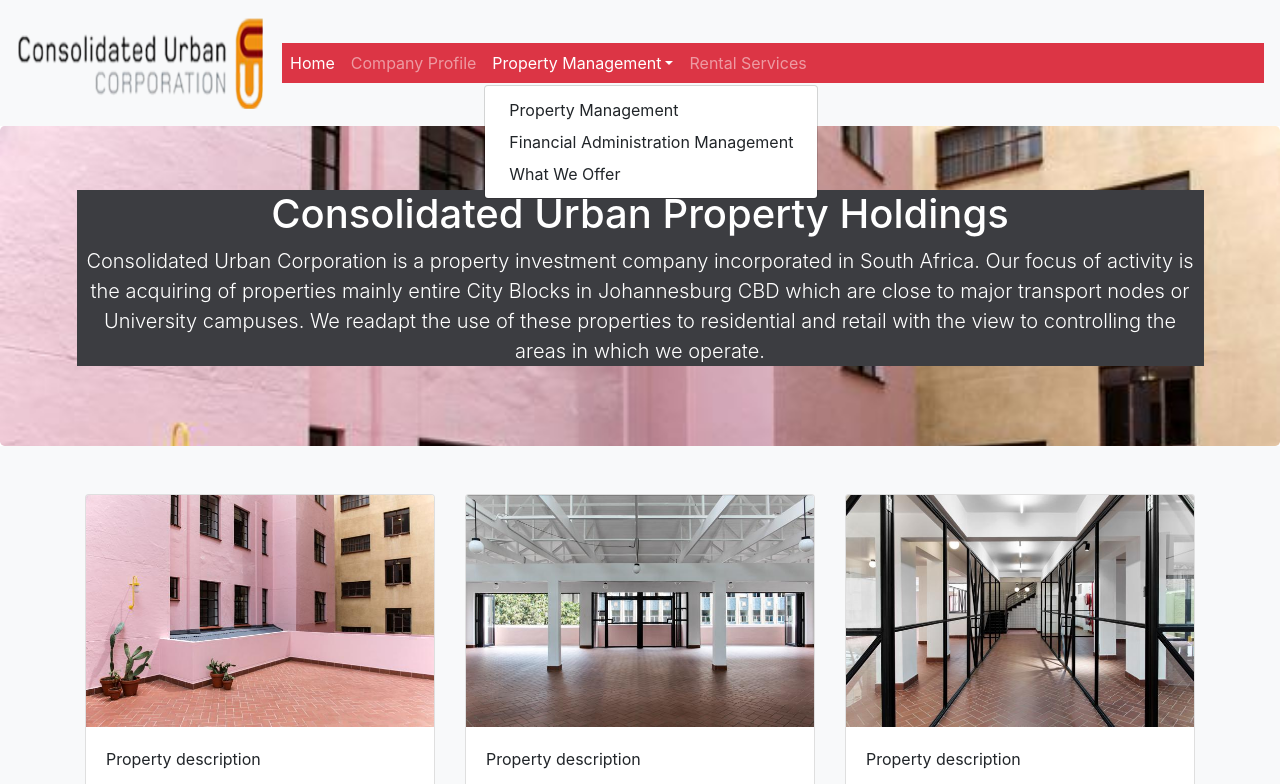
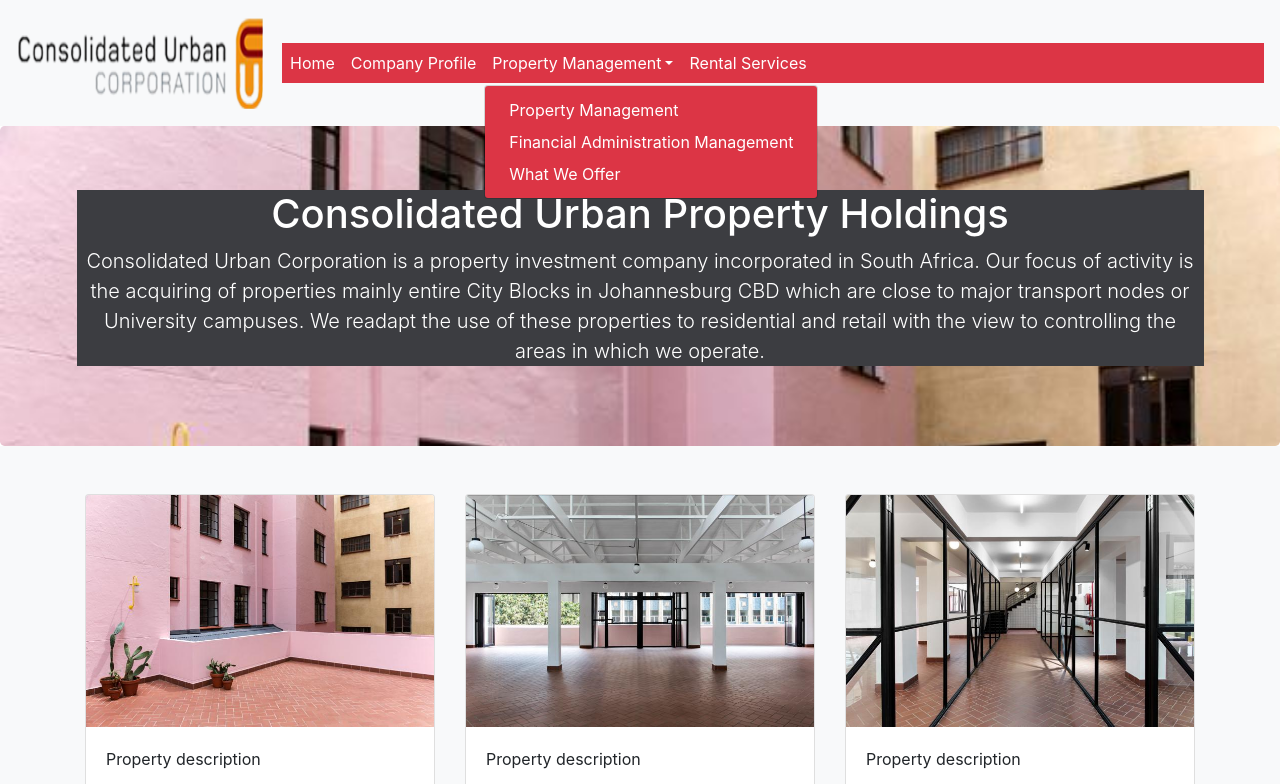
Before and after one commit to AhmedH14/conurban, a plain HTML site: page index.html in a window 1280 px wide. Both pictures are taken after a click on the link "Property Management". Shown: the top 784 px of the page. Drawn offline with nearby package versions, Linux system fonts and the light colour scheme.

Commit message:
almost final

```diff
--- a/index.html
+++ b/index.html
@@ -37,10 +37,10 @@
           </li>
           <li class="nav-item dropdown">
             <a class="nav-link dropdown-toggle" id="dropdown03" data-toggle="dropdown" aria-haspopup="true" aria-expanded="false">Property Management</a>
-            <div class="dropdown-menu" aria-labelledby="dropdown03">
-              <a class="dropdown-item" href="#">Property Management</a>
-              <a class="dropdown-item" href="#">Financial Administration Management</a>
-              <a class="dropdown-item" href="#">What We Offer</a>
+            <div class="dropdown-menu bg-danger ddw" aria-labelledby="dropdown03">
+              <a class="dropdown-item" href="http://www.conurban.co.za/index.php?option=com_content&view=article&id=87&Itemid=181">Property Management</a>
+              <a class="dropdown-item" href="http://www.conurban.co.za/index.php?option=com_content&view=article&id=92&Itemid=193">Financial Administration Management</a>
+              <a class="dropdown-item" href="http://www.conurban.co.za/index.php?option=com_content&view=article&id=93&Itemid=195">What We Offer</a>
             </div>
           </li>
           <li class="nav-item">
@@ -56,13 +56,13 @@
     <section class="jumbotron jumbotron-bgi">
       <div class="container cutextblock text-center">
         <h1 class="jumbotron-heading">Consolidated Urban Property Holdings</h1>
-        <p class="lead text-black">Consolidated Urban Corporation is a property investment company incorporated in South Africa. Our focus of activity is the acquiring of properties mainly entire City Blocks in Johannesburg CBD which are close to major transport nodes or University campuses. We readapt the use of these properties to residential and retail with the view to controlling the areas in which we operate.</p>
+        <p class="lead text-black">Consolidated Urban Corporation is a property investment company incorporated in South Africa. Our focus of activity is the acquiring of properties mainly entire City Blocks in Johannesburg CBD which are close to major transport nodes or University
+          campuses. We readapt the use of these properties to residential and retail with the view to controlling the areas in which we operate.</p>
       </div>
     </section>
 
     <div class="album py-5 bg-light">
       <div class="container">
-
         <div class="row">
           <div class="col-md-4">
             <div class="card mb-4 box-shadow">
@@ -94,7 +94,8 @@
             <div class="card mb-4 box-shadow">
               <img class="card-img-top" src="images/99Juta12.jpg" alt="Card image cap">
               <div class="card-body">
-<p class="card-text">Property description</p>                <div class="d-flex justify-content-between align-items-center">
+                <p class="card-text">Property description</p>
+                <div class="d-flex justify-content-between align-items-center">
                   <div class="btn-group">
                     <button type="button" class="btn btn-sm btn-outline-secondary">View</button>
                   </div>
@@ -102,17 +103,16 @@
               </div>
             </div>
           </div>
-
-
         </div>
       </div>
     </div>
 
     <div class="jumbotron jumbotron-bgi p-3 p-md-5 rounded bg-dark">
       <div class="col-md-2 px-0">
-        <h1 class="display-4 font-italic">About us</h1>
-        <p class="lead my-3">We are a self-funded company with no corporate debt. We do have facilities ie. either first mortgages or construction facilities on individual properties. In all of our property holdings we are the managing partner. Our major focus of activity is the acquiring of distressed properties and turning these properties into revitalized well performing accretive assets.</p>
-        <p class="lead mb-0"><a href="#" class="text-white font-weight-bold">Continue reading...</a></p>
+        <h1 class="display-4">About us</h1>
+        <p class="lead my-3">We are a self-funded company with no corporate debt. We do have facilities ie. either first mortgages or construction facilities on individual properties. In all of our property holdings we are the managing partner. Our major focus of activity
+          is the acquiring of distressed properties and turning these properties into revitalized well performing accretive assets.</p>
+        <p class="lead mb-0"><a href="http://www.conurban.co.za/index.php?option=com_content&view=article&id=59&Itemid=53" class="text-white font-weight-bold">Continue reading...</a></p>
       </div>
     </div>
 
@@ -167,7 +167,8 @@
             <div class="input-group">
               <input type="email" class="form-control" placeholder="Enter email address">
 
-                      </div><!-- /input-group -->
+            </div>
+            <!-- /input-group -->
           </p>
         </div>
       </div>
@@ -185,6 +186,7 @@
   </script>
   <script src="https://code.jquery.com/jquery-3.3.1.slim.min.js" integrity="sha384-q8i/X+965DzO0rT7abK41JStQIAqVgRVzpbzo5smXKp4YfRvH+8abtTE1Pi6jizo" crossorigin="anonymous"></script>
   <script src="https://cdnjs.cloudflare.com/ajax/libs/popper.js/1.14.0/umd/popper.min.js" integrity="sha384-cs/chFZiN24E4KMATLdqdvsezGxaGsi4hLGOzlXwp5UZB1LY//20VyM2taTB4QvJ" crossorigin="anonymous"></script>
-  <script src="https://stackpath.bootstrapcdn.com/bootstrap/4.1.0/js/bootstrap.min.js" integrity="sha384-uefMccjFJAIv6A+rW+L4AHf99KvxDjWSu1z9VI8SKNVmz4sk7buKt/6v9KI65qnm" crossorigin="anonymous"></script></body>
+  <script src="https://stackpath.bootstrapcdn.com/bootstrap/4.1.0/js/bootstrap.min.js" integrity="sha384-uefMccjFJAIv6A+rW+L4AHf99KvxDjWSu1z9VI8SKNVmz4sk7buKt/6v9KI65qnm" crossorigin="anonymous"></script>
+</body>
 
 </html>
--- a/style.css
+++ b/style.css
@@ -12,6 +12,14 @@
     width: 1127px;
     padding-left: 0px;
     padding-right: 0px;
+}
+
+.dropdown-item {
+  color: white;
+}
+
+.navbar-dark .navbar-nav .nav-link {
+  color: white;
 }
 
 .center-justified {
```
Lines whose indentation alone changed are shown as unchanged.
